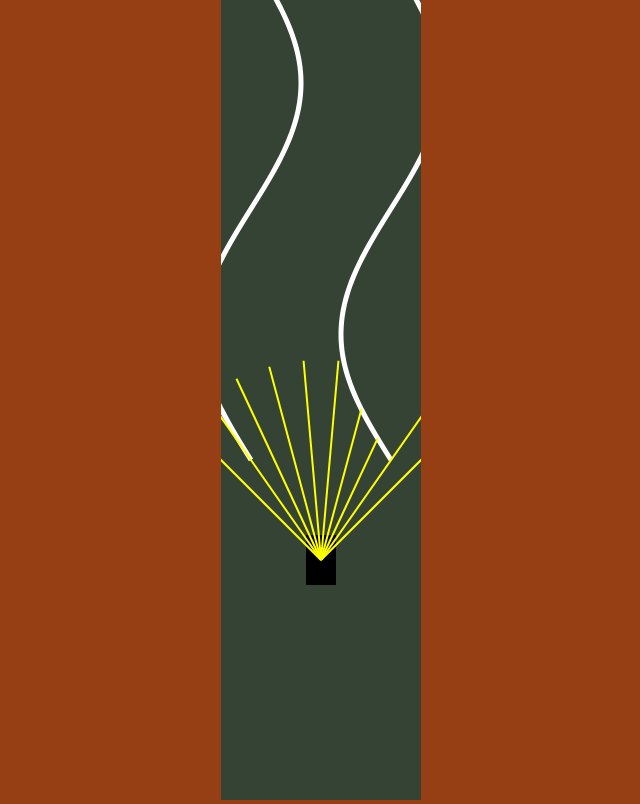
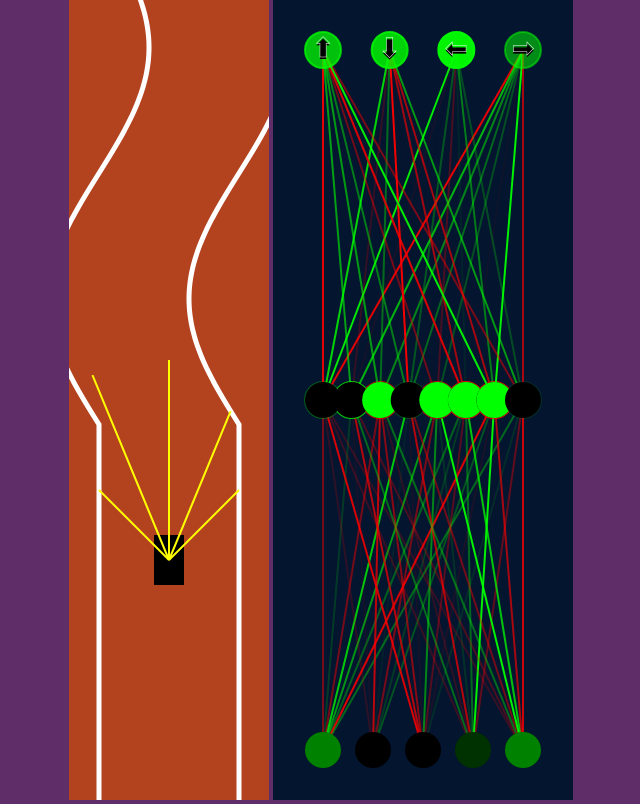
Before and after one commit to KabhiCodeKabhiFork/Self-Driving-1, a plain HTML site: page index.html in a window 1280 px wide. Shown: the whole page, without its empty margins (319-959 px from the left). Drawn offline with Linux system fonts and the light colour scheme.

Commit message:
Added the visualizer for the NN

```diff
--- a/index.html
+++ b/index.html
@@ -6,7 +6,10 @@
     <link rel="stylesheet" href="style.css">
 </head>
 <body>
-    <canvas id="myCanvas"></canvas>
+    <canvas id="carCanvas"></canvas>
+    <canvas id="networkCanvas"></canvas>
+    <script src="js/visualizer.js"></script>
+    <script src="js/network.js"></script>
     <script src="js/sensor.js"></script>
     <script src="js/utils.js"></script>
     <script src="js/road.js"></script>
--- a/js/car.js
+++ b/js/car.js
@@ -9,10 +9,13 @@ class Car{
         this.acceleration = 0.2;
         this.maxSpeed = maxSpeed;
         this.friction = 0.05;
+        this.contolType = controlType;
         if(controlType != "DUMMY"){
             this.sensor = new Sensor(this);
+            this.brain = new NeuralNetwork([this.sensor.rayCount,8,4]);
         }
         // this.sensor = new Sensor(this);
+        this.useBrain = controlType == "AI";
         this.damaged = false;
 
         this.angle = 0;
@@ -22,12 +25,24 @@ class Car{
     update(borders, traffic){
         if(!this.damaged){
             this.#move();
-        this.polygon = this.#createPolygon();
-        this.damaged = this.#assessDamage(borders,traffic);
-        if(this.sensor){
-            this.sensor.update(borders,traffic);};
+            this.polygon = this.#createPolygon();
+            this.damaged = this.#assessDamage(borders,traffic);
         }
 
+        if(this.contolType != "DUMMY"){
+            this.sensor.update(borders,traffic);
+            //Higher the value of the reading, the closer the object is
+            // console.log(this);x
+            const offsets = this.sensor.readings.map(reading=>reading==null?0:1-reading.offset);
+            // console.log(offsets);
+            const outputs = NeuralNetwork.feedForward(offsets, this.brain);
+            if(this.useBrain){
+                this.controls.forward = outputs[0];
+                this.controls.left = outputs[1];
+                this.controls.right = outputs[2];
+                this.controls.backward = outputs[3];
+            }
+        }
     }
     #assessDamage(borders, traffic){
         for(let i=0;i<borders.length;i++){
@@ -77,10 +92,10 @@ class Car{
             this.speed -= this.acceleration;
         }
         if(this.controls.left){
-            this.angle += 0.1;
+            this.angle += 0.05;
         }
         if(this.controls.right){
-            this.angle -= 0.1;
+            this.angle -= 0.05;
         }
         if(this.speed > this.maxSpeed){
             this.speed = this.maxSpeed;
--- a/js/main.js
+++ b/js/main.js
@@ -1,9 +1,12 @@
-myCanvas.height = window.innerHeight; //This is not a good practice to use myCanvas just like this because myCanvas is a global variable and if it is modified elsewhere it can change here too
-myCanvas.width = 200;
+carCanvas.height = window.innerHeight; //This is not a good practice to use carCanvas just like this because carCanvas is a global variable and if it is modified elsewhere it can change here too
+carCanvas.width = 200;
+networkCanvas.height = window.innerHeight; //This is not a good practice to use carCanvas just like this because carCanvas is a global variable and if it is modified elsewhere it can change here too
+networkCanvas.width = 300;
 
-const ctx = myCanvas.getContext('2d');
-const road = new Road(myCanvas.width/2,myCanvas.width*0.7);//Adding a new road object
-const car = new Car(100,100,30,50,"KEYS"); //Adding a new car object
+const carCtx = carCanvas.getContext('2d');
+const networkCtx = networkCanvas.getContext('2d');
+const road = new Road(carCanvas.width/2,carCanvas.width*0.7);//Adding a new road object
+const car = new Car(100,100,30,50,"AI"); //Adding a new car object
 const traffic= [
     new Car(100,-100,30,50,"DUMMY",2)
 ]
@@ -16,14 +19,18 @@ function animate(){//This function refreshes 60 times per second
     }
     car.update(road.borders,traffic);
 
-    myCanvas.height = window.innerHeight; //This is not a good practice to use myCanvas just like this because myCanvas is a global variable and if it is modified elsewhere it can change here too
+    carCanvas.height = window.innerHeight; //This is not a good practice to use carCanvas just like this because carCanvas is a global variable and if it is modified elsewhere it can change here too
+    networkCanvas.height = window.innerHeight; //This is not a good practice to use carCanvas just like this because carCanvas is a global variable and if it is modified elsewhere it can change here too
 
-    ctx.translate(0,-car.y+myCanvas.height*0.7);
+    carCtx.translate(0,-car.y+carCanvas.height*0.7);
 
-    road.draw(ctx);
+    road.draw(carCtx);
     for(let i=0;i<traffic.length;i++){
-        traffic[i].draw(ctx);
+        traffic[i].draw(carCtx);
     }
-    car.draw(ctx);
+    car.draw(carCtx);
+
+    Visualizer.drawNetwork(networkCtx,car.brain);
+
     requestAnimationFrame(animate); //Calls the animate function again and again
 }
--- /dev/null
+++ b/js/network.js
@@ -0,0 +1,74 @@
+class NeuralNetwork{
+    constructor(neuronCounts){
+        this.levels = [];
+        for(let i=0;i<neuronCounts.length-1;i++){
+            this.levels.push(
+                new Level1(neuronCounts[i],neuronCounts[i+1]));
+        }
+    }
+    static feedForward(givenInputs, network){
+        let outputs= Level1.feedForward(
+            givenInputs,
+            network.levels[0]
+            );
+        for(let i=1;i<network.levels.length;i++){
+            outputs = Level1.feedForward(
+                outputs,
+                network.levels[i]
+            );
+        }
+        return outputs;
+    }
+}
+
+class Level1{
+    constructor(inputCount,outputCount){
+        this.inputs = new Array(inputCount);
+        this.outputs = new Array(outputCount);
+        this.biases = new Array(outputCount);
+
+        this.weights = [];
+        for(let i=0;i<inputCount;i++){
+            this.weights[i]=new Array(outputCount);
+        }
+        Level1.#randomise(this);
+    }
+
+
+    static #randomise(level){
+        // console.log(level.inputs);
+        for(let i=0;i<level.inputs.length;i++){
+            // console.log("hello")
+            for(let j=0;j<level.outputs.length;j++){
+                level.weights[i][j] = Math.random()*2-1;
+                // console.log("Math.random()*2-1");
+            }
+            // console.log(level.weights[i]);
+        }
+        // console.log(level.weights);
+        for(let i=0;i<level.biases.length;i++){
+            level.biases[i] = Math.random()*2-1;
+        }
+
+    }
+
+    static feedForward(givenInputs, level){
+        level.inputs = [...givenInputs];
+
+        for(let i=0;i<level.outputs.length;i++){
+            let sum = 0;
+            for(let j=0;j<level.inputs.length;j++){
+                sum += level.inputs[j]*level.weights[j][i];
+            }
+            if(sum>level.biases[i]){
+                level.outputs[i] = 1;
+            }
+            else{
+                level.outputs[i] = 0;
+            }
+
+            // level.outputs[i] = Level1.sigmoid(sum);
+        }
+        return level.outputs;
+    }
+}
--- a/js/road.js
+++ b/js/road.js
@@ -25,8 +25,8 @@ class Road{
             this.borders[0].push({x:x+this.left,y:y});
             this.borders[1].push({x:x+this.right,y:y});
         }
-        //this.borders[0].push(botomLeft);
-        //this.borders[1].push(bottomRight);
+        this.borders[0].push(botomLeft);
+        this.borders[1].push(bottomRight);
     }
 
     getLaneCentre(lane){
--- a/js/sensor.js
+++ b/js/sensor.js
@@ -1,7 +1,7 @@
 class Sensor{
     constructor(car){
         this.car = car;
-        this.rayCount = 10;
+        this.rayCount = 5;
         this.rayLength = 200;
         this.rayAngle = Math.PI/2;
         // console.log(this.rayAngle);
@@ -32,8 +32,6 @@ class Sensor{
                 if(touch){
                     touches.push(touch);
                 }
-
-
             }
         });
 
--- a/js/utils.js
+++ b/js/utils.js
@@ -38,3 +38,12 @@ function polygonTouch(polygon1,polygon2){
     }
     return false;
 }
+
+function getRGBA(value){
+    const alpha = Math.abs(value);
+
+    const R = value>0?0:250;
+    const G = value<0?0:255;
+    const B = 0;
+    return "rgba("+R+","+G+","+B+","+alpha+")";
+}
--- /dev/null
+++ b/js/visualizer.js
@@ -0,0 +1,93 @@
+class Visualizer{
+    static drawNetwork(ctx,network){
+        const margin = 50;
+        const left=margin;
+        const top=margin;
+        const width = ctx.canvas.width-margin*2;
+        const height = ctx.canvas.height-margin*2;
+
+        const levelHeight = height/(network.levels.length);
+
+        for(let i=0;i<network.levels.length;i++){
+            const levelTop = top+
+                lerp(height-levelHeight,
+                    0,
+                    network.levels.length==1?0.5:(i)/(network.levels.length-1)
+                );
+            Visualizer.drawLevel(ctx,network.levels[i],
+                left,levelTop,
+                width,levelHeight,
+                i==network.levels.length-1?["⬆","⬇","⬅","➡"]:[]);
+        }
+
+    }
+
+    static drawLevel(ctx,level,left,top,width,height,outputLabels){
+        const right = left+width;
+        const bottom = top+height;
+
+        const nodeRadius = 18;
+
+        const {inputs,outputs} = level;
+
+        for(let i=0;i<level.inputs.length;i++){
+            for(let j=0;j<outputs.length;j++){
+                ctx.beginPath();
+                ctx.moveTo(
+                    Visualizer.#getNodes(inputs,i,left,right),
+                    bottom
+                );
+                ctx.lineTo(
+                    Visualizer.#getNodes(outputs,j,left,right),
+                    top
+                );
+                ctx.lineWidth = 2;
+
+                ctx.strokeStyle = getRGBA(level.weights[i][j])
+                ctx.stroke();
+            }
+        }
+
+        for(let i=0;i<level.inputs.length;i++){
+            const x = Visualizer.#getNodes(inputs,i,left,right);
+            ctx.beginPath();
+            ctx.arc(x,bottom,nodeRadius,0,Math.PI*2);
+            ctx.fillStyle = "Black";
+            ctx.fill();
+            ctx.beginPath();
+            ctx.arc(x,bottom,nodeRadius,0,Math.PI*2);
+            ctx.fillStyle = getRGBA(level.inputs[i]);
+            ctx.fill();
+        }
+        for(let i=0;i<level.outputs.length;i++){
+            const x = Visualizer.#getNodes(outputs,i,left,right);
+            ctx.beginPath();
+            ctx.arc(x,top,nodeRadius,0,Math.PI*2);
+            ctx.fillStyle = getRGBA(level.biases[i]);
+            ctx.fill();
+            ctx.beginPath()
+            ctx.lineWidth = 2;
+            ctx.arc(x,top,nodeRadius,0,Math.PI*2);
+            ctx.strokeStyle = getRGBA(level.biases[i]);
+            ctx.stroke();
+            if(outputLabels[i]){
+                ctx.beginPath();
+                ctx.textAlign = "center";
+                ctx.textBaseline = "middle";
+                ctx.fillStyle = "black";
+                ctx.strokeStyle="white";
+                ctx.font= (nodeRadius*1.5)+"px Arial";
+                ctx.fillText(outputLabels[i],x,top+nodeRadius*0.1);
+                ctx.lineWidth = 0.5;
+                ctx.strokeText(outputLabels[i],x,top);
+            }
+        }
+    }
+    static #getNodes(nodes,index,left,right){
+        return lerp(
+            left,
+            right,
+            nodes.length==1?0.5:index/(nodes.length-1)
+        );
+    }
+}
--- a/style.css
+++ b/style.css
@@ -1,10 +1,14 @@
 body{
     margin: 0;
-    background: rgb(150, 63, 20);
+    background: rgb(95, 45, 104);
     overflow: hidden;
     text-align: center;
 }
 
-#myCanvas{
-    background: rgb(53, 67, 53);
+#carCanvas{
+    background: rgb(179, 67, 30);
 }
+#networkCanvas{
+    background: rgb(4, 21, 47);
+    /* margin: 50; */
+}
```
Also changed, not shown: js/file.txt (added).
